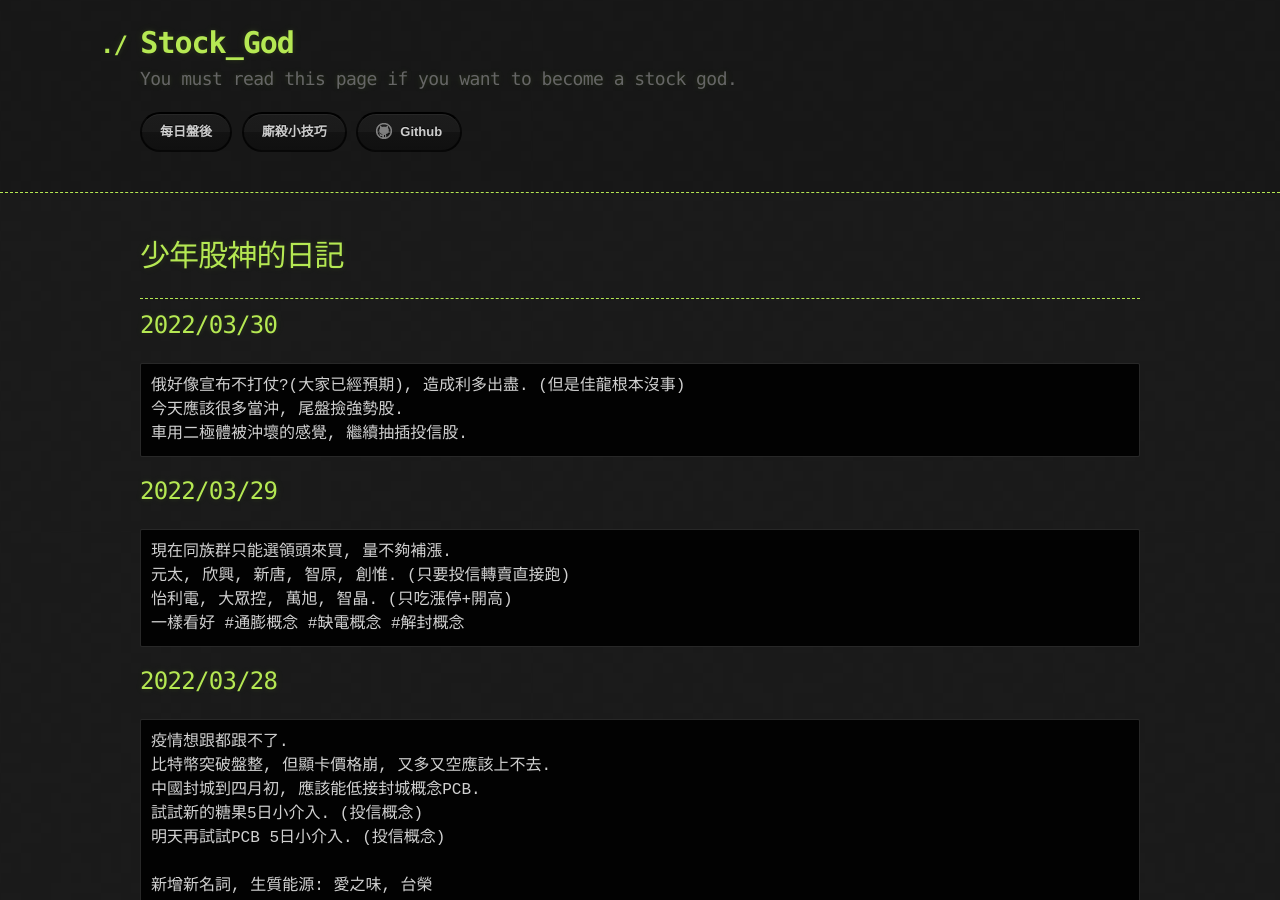
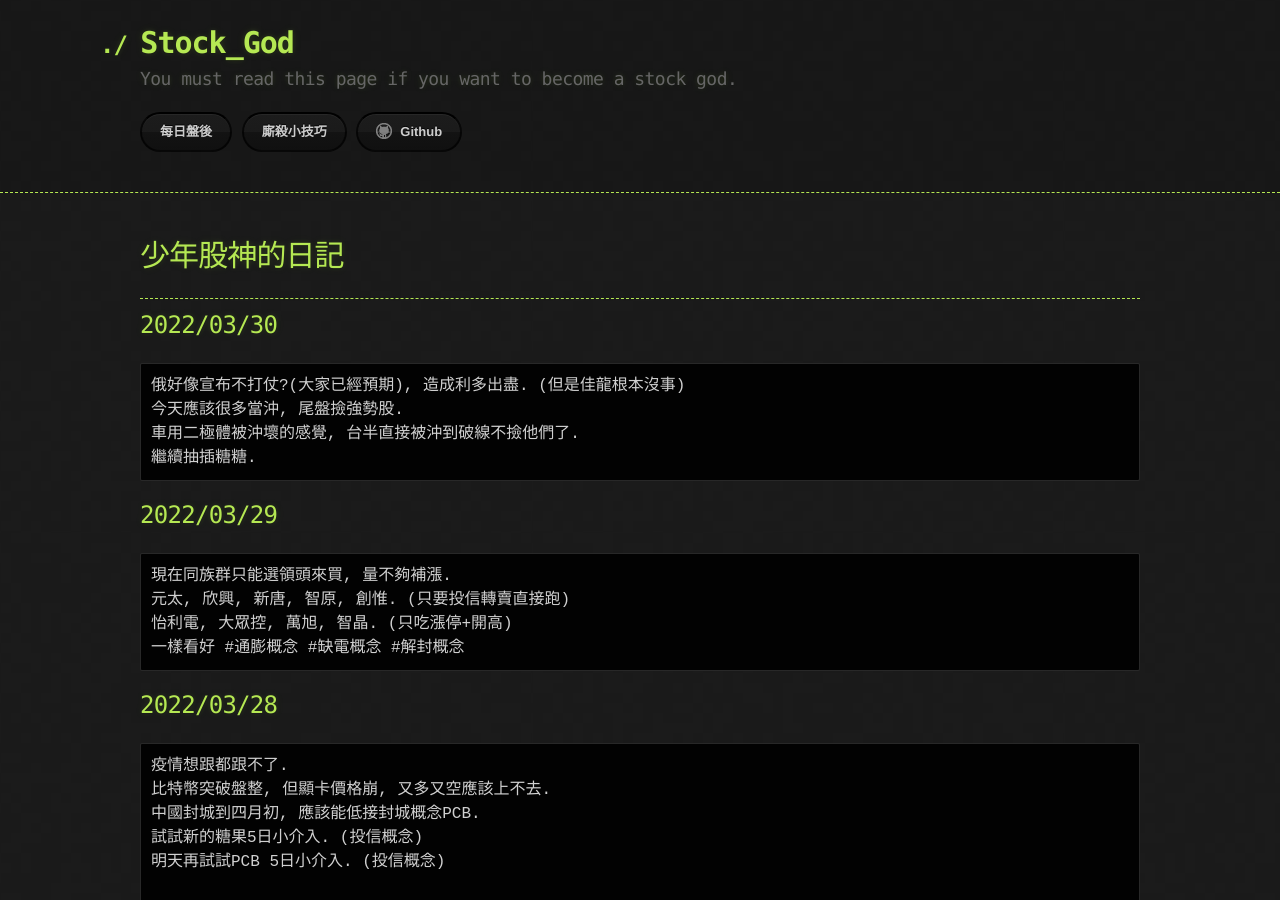
Before and after one commit to lepg5487/Stock_God, a Jekyll site: the page built from index.md, in a window 1280 px wide and 900 px high. Built offline with Jekyll 4.4.1, drawn with Linux system fonts in a browser that asks for light colours; our own code applies the rules of GitHub Pages for plain Markdown files.

Commit message:
Update index.md

````diff
--- a/index.md
+++ b/index.md
@@ -10,7 +10,8 @@ layout: testlayouts
 ```
 俄好像宣布不打仗?(大家已經預期), 造成利多出盡. (但是佳龍根本沒事)
 今天應該很多當沖, 尾盤撿強勢股.
-車用二極體被沖壞的感覺, 繼續抽插投信股.
+車用二極體被沖壞的感覺, 台半直接被沖到破線不撿他們了.
+繼續抽插糖糖.
 ```
 
 ## 2022/03/29
````
